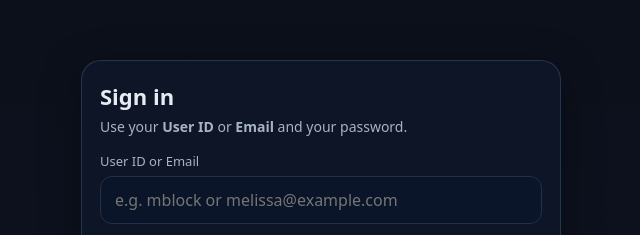
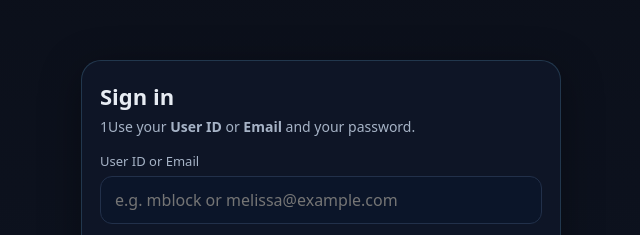
Before and after one commit to madradretrotoys/resell-pro, a website: page index.html in a window 1280 px wide. Shown: the part 132-367 px from the top of the page, 319-959 px from the left. Drawn offline with Linux system fonts and the light colour scheme.

Commit message:
Update index.html

```diff
--- a/index.html
+++ b/index.html
@@ -40,7 +40,7 @@
 <body>
   <main class="card" role="main" aria-labelledby="title">
     <h1 id="title">Sign in</h1>
-    <p class="sub">Use your <strong>User ID</strong> or <strong>Email</strong> and your password.</p>
+    <p class="sub">1Use your <strong>User ID</strong> or <strong>Email</strong> and your password.</p>
 
     <form id="loginForm" novalidate>
       <label for="id">User ID or Email</label>
```
